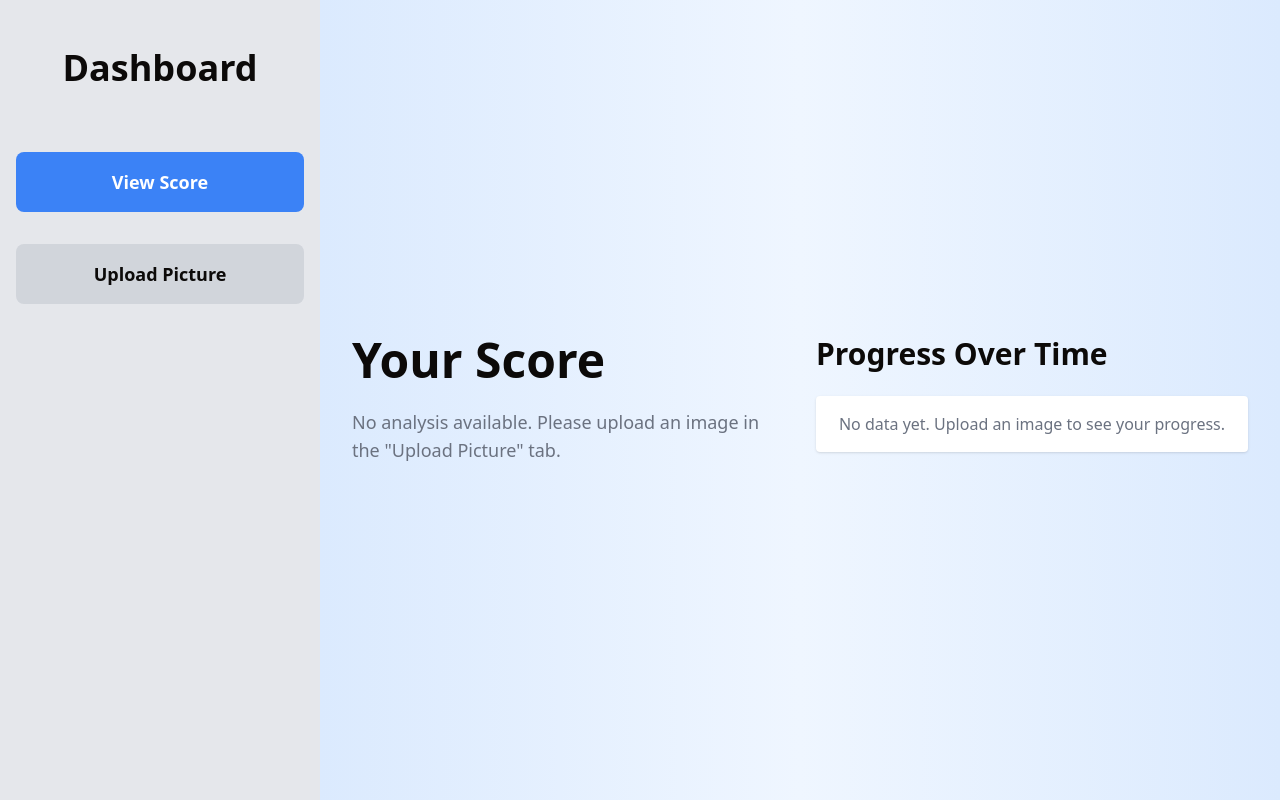
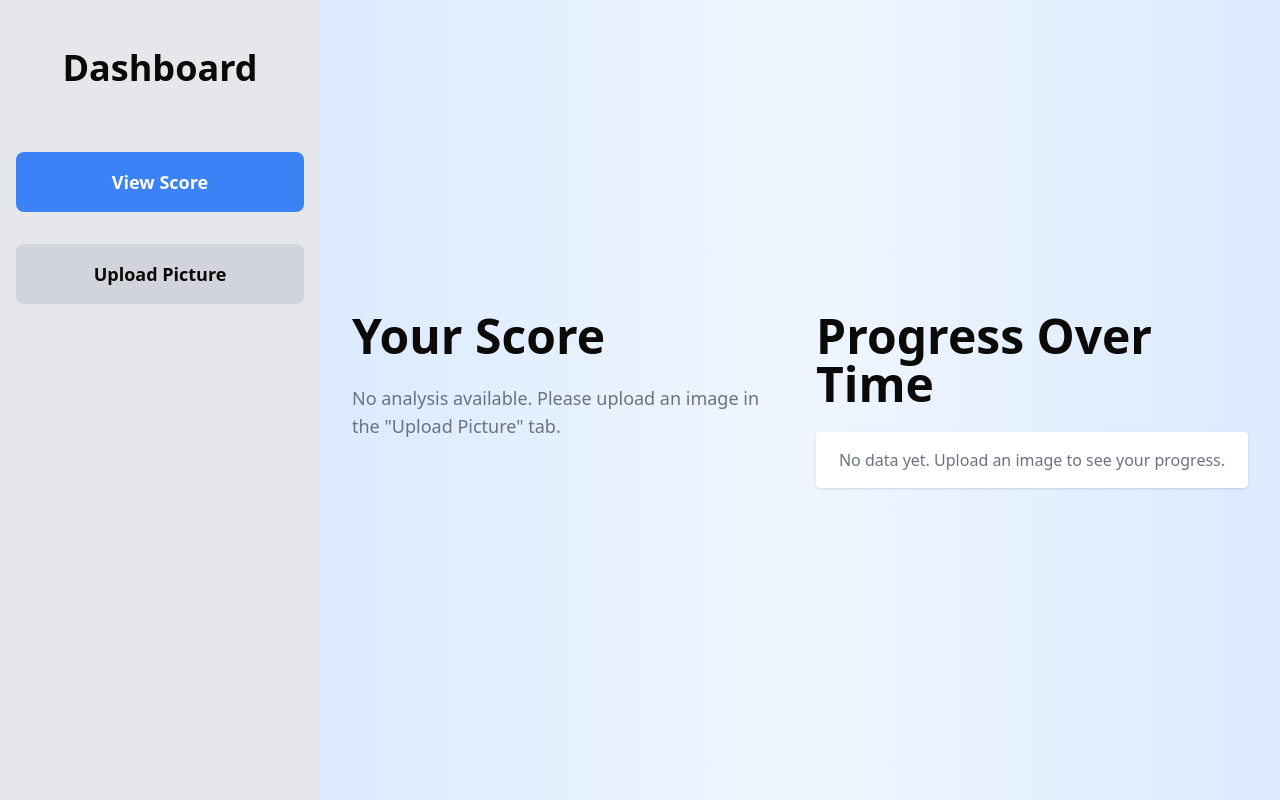
Before and after one commit to chickfilaman51/facetime, a Next.js app: page /upload in a window 1280 px wide. Built offline with nearby package versions, Linux system fonts and the light colour scheme; a web font is replaced by a local one.

Commit message:
fixed font

```diff
--- a/app/upload/page.tsx
+++ b/app/upload/page.tsx
@@ -210,7 +210,7 @@ export default function Dashboard() {
 
           {/* Right Side - Chart */}
           <div className="w-full md:w-1/2">
-            <h2 className="text-3xl font-bold mb-6 text-center md:text-left">Progress Over Time</h2>
+            <h2 className="text-5xl font-bold mb-6 text-center md:text-left">Progress Over Time</h2>
             <div className="bg-white p-4 rounded shadow">
               {scoreHistory.length > 0 ? (
                 <Line data={getChartData()} />
```
